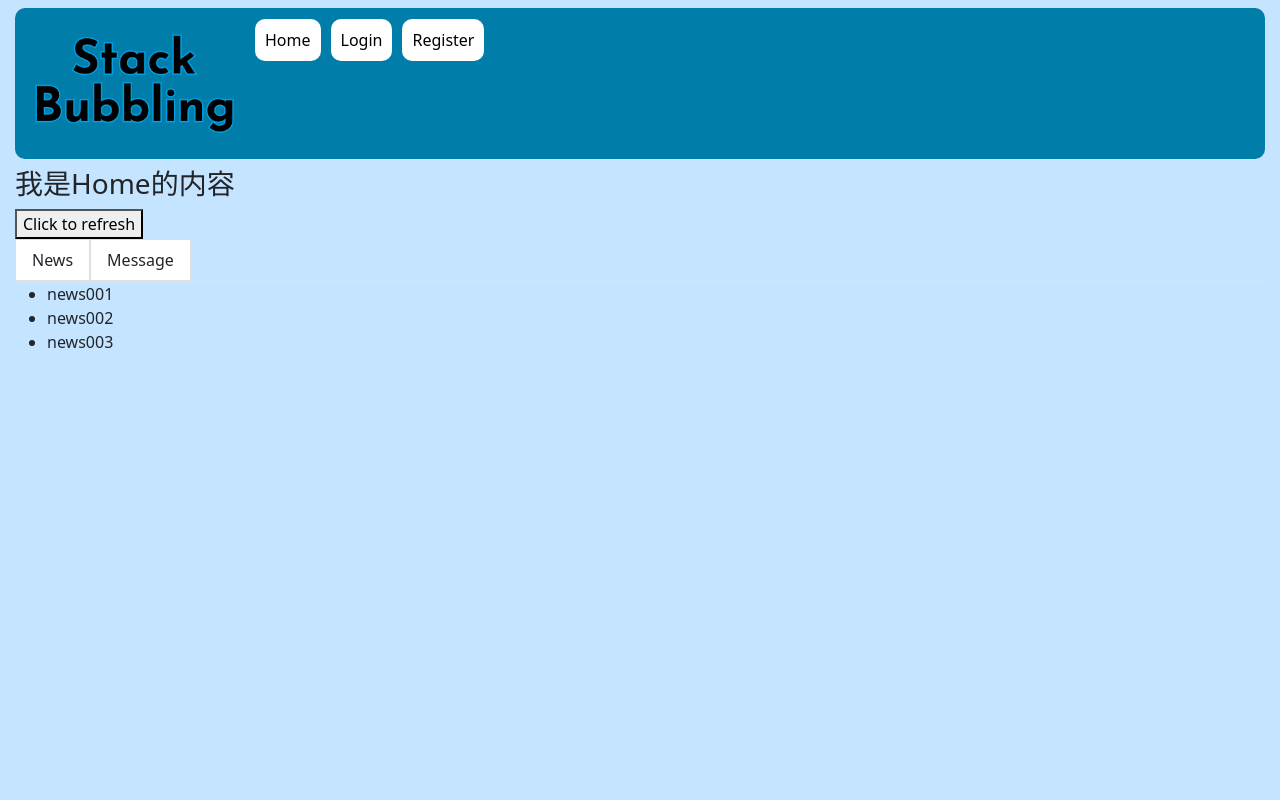
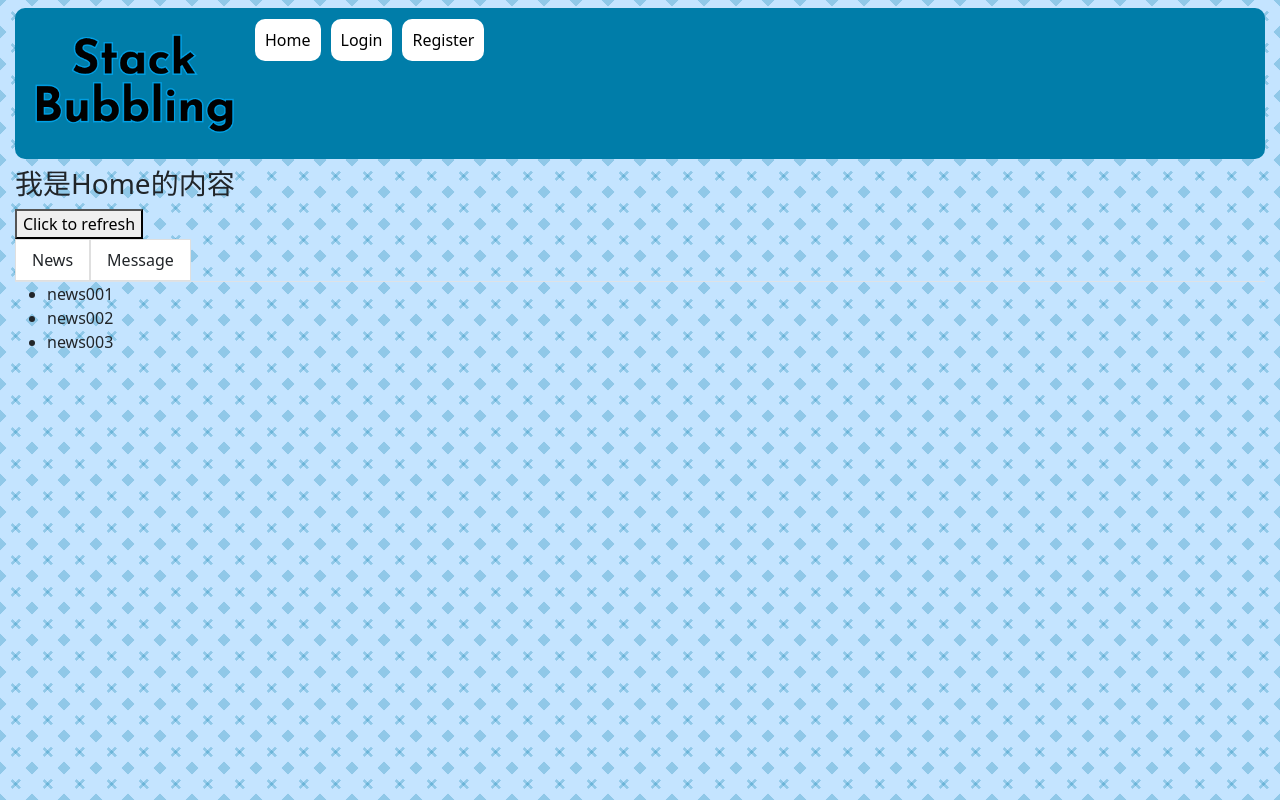
Before and after one commit to DrakeHunterK7/SOEN-341-Fall-2021-TEAM-300, a React (Create React App) app in the folder frontend-stack-bubbling/: page /home/news in a window 1280 px wide. Built offline with nearby package versions, Linux system fonts and the light colour scheme.

Commit message:
Added a background style to all pages
Added a simple and partially transparent background design to all pages.

```diff
--- a/frontend-stack-bubbling/src/app.css
+++ b/frontend-stack-bubbling/src/app.css
@@ -1,5 +1,9 @@
 body {
-    background-color: rgb(196, 228, 255);
+    background: linear-gradient(45deg , #007ca944 10%,transparent 11%, transparent 89% , #007ca944 90%),linear-gradient(135deg , #007ca944 10%,transparent 11%, transparent 89% , #007ca944 90%),radial-gradient(circle, transparent 25%, #C4E4FF 26%),linear-gradient(45deg, transparent 46%, #007ca944 47%, #007ca944 52%, transparent 53%), linear-gradient(135deg, transparent 46%, #007ca944 47%, #007ca944 52%, transparent 53%);
+    background-size: 2em 2em;
+    background-color: #C4E4FF;
+
+
 
 
 }
```
